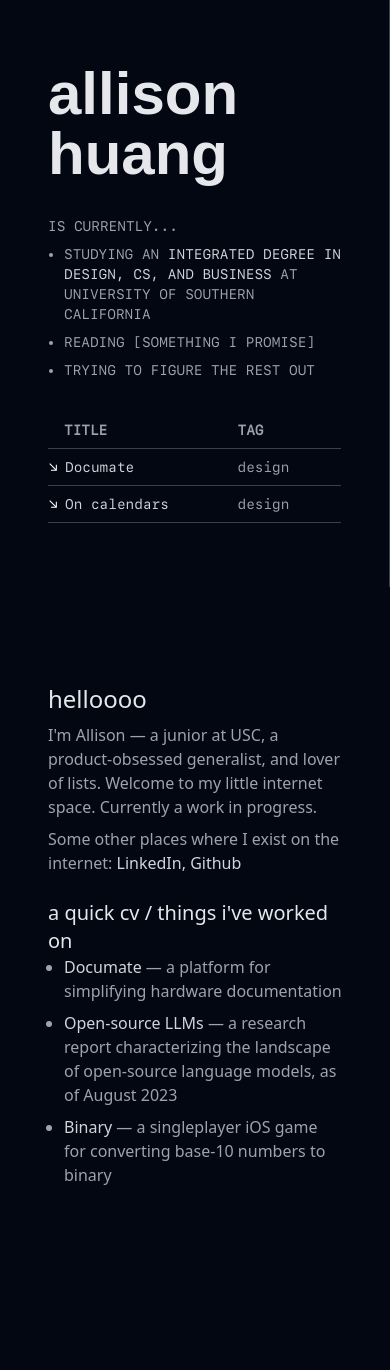
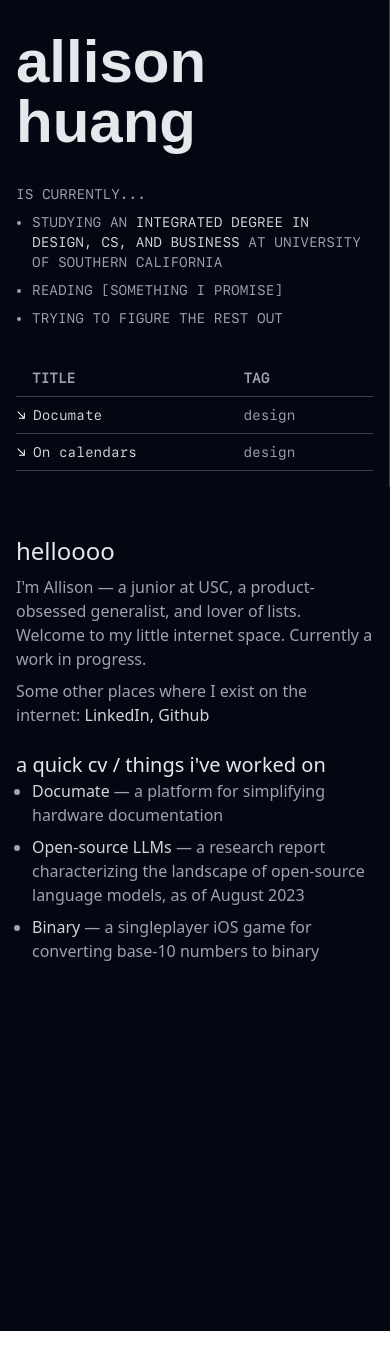
Before and after one commit to acyhuang/www.acyhuang, a React (Create React App) app: page / in a window 390 px wide. Shown: the top 1370 px of the page. After the commit the page ends 1331 px from the top, so only its background shows below. Built offline with nearby package versions, Linux system fonts and the light colour scheme; a web font is replaced by a local one.

Commit message:
Updated margins on mobile

```diff
--- a/src/App.js
+++ b/src/App.js
@@ -9,7 +9,7 @@ function App() {
   return (
     <div className="bg-gray-950 text-gray-100 min-h-screen md:fixed md:top-0 md:left-0 md:right-0 md:bottom-0 md:h-screen">
       <div className="flex flex-col md:flex-row h-full">
-        <div className="max-w-full md:max-w-sm px-12 py-16 border-r border-0 border-gray-700 md:h-screen md:overflow-hidden">
+        <div className="max-w-full md:max-w-sm px-4 pt-8 pb-4 sm:px-12 sm:pt-16 border-r border-0 border-gray-700 md:h-screen md:overflow-hidden">
           <Sidebar />
         </div>
         <div className="flex-1 min-h-screen md:h-full md:overflow-y-scroll">
--- a/src/tailwind.css
+++ b/src/tailwind.css
@@ -28,7 +28,7 @@
         @apply bg-blue-950;
     }
     .text-container {
-        @apply w-full lg:max-w-prose py-16 px-12;
+        @apply w-full lg:max-w-prose px-4 pt-4 sm:pb-16 sm:px-12;
     }
     .caption {
         @apply font-sf-mono text-xs uppercase;
--- a/tailwind.config.js
+++ b/tailwind.config.js
@@ -1,4 +1,5 @@
 /** @type {import('tailwindcss').Config} */
+
 module.exports = {
   content: ["./src/**/*.{html,js}"],
   theme: {
```
